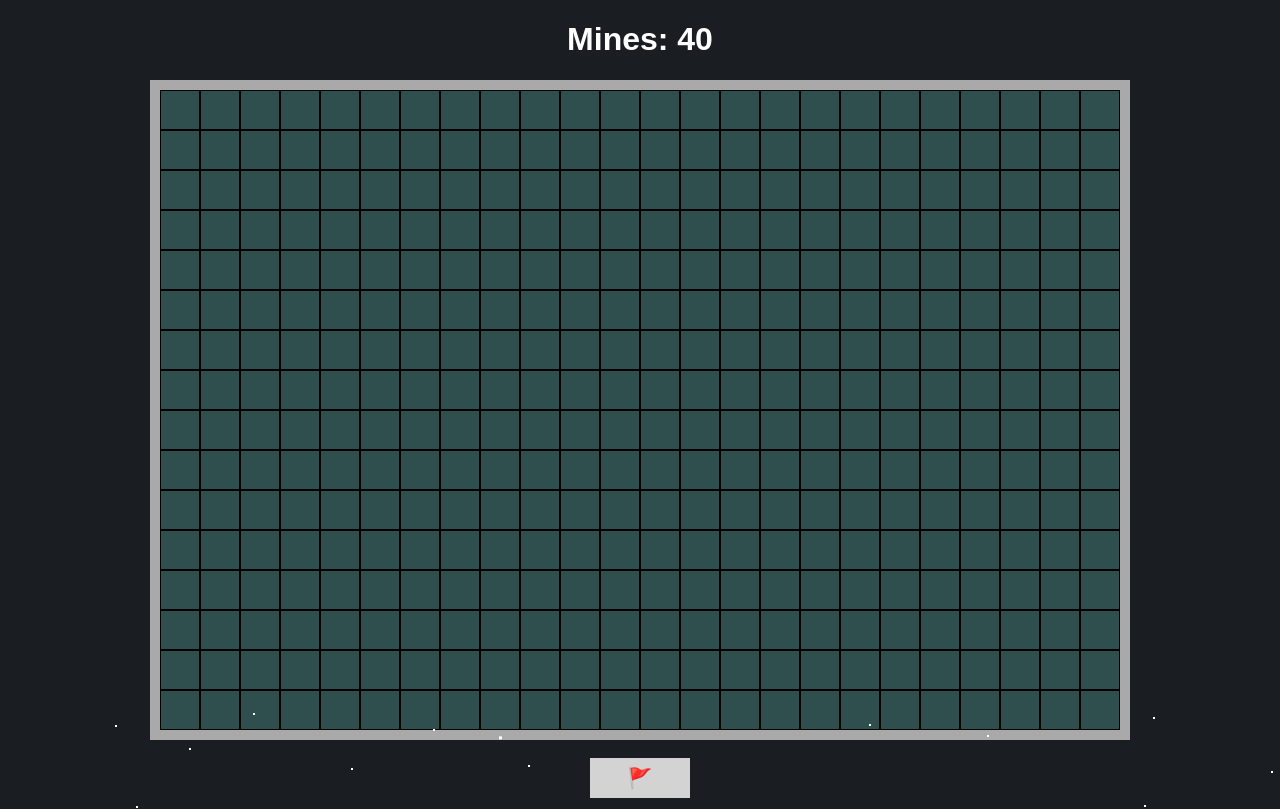
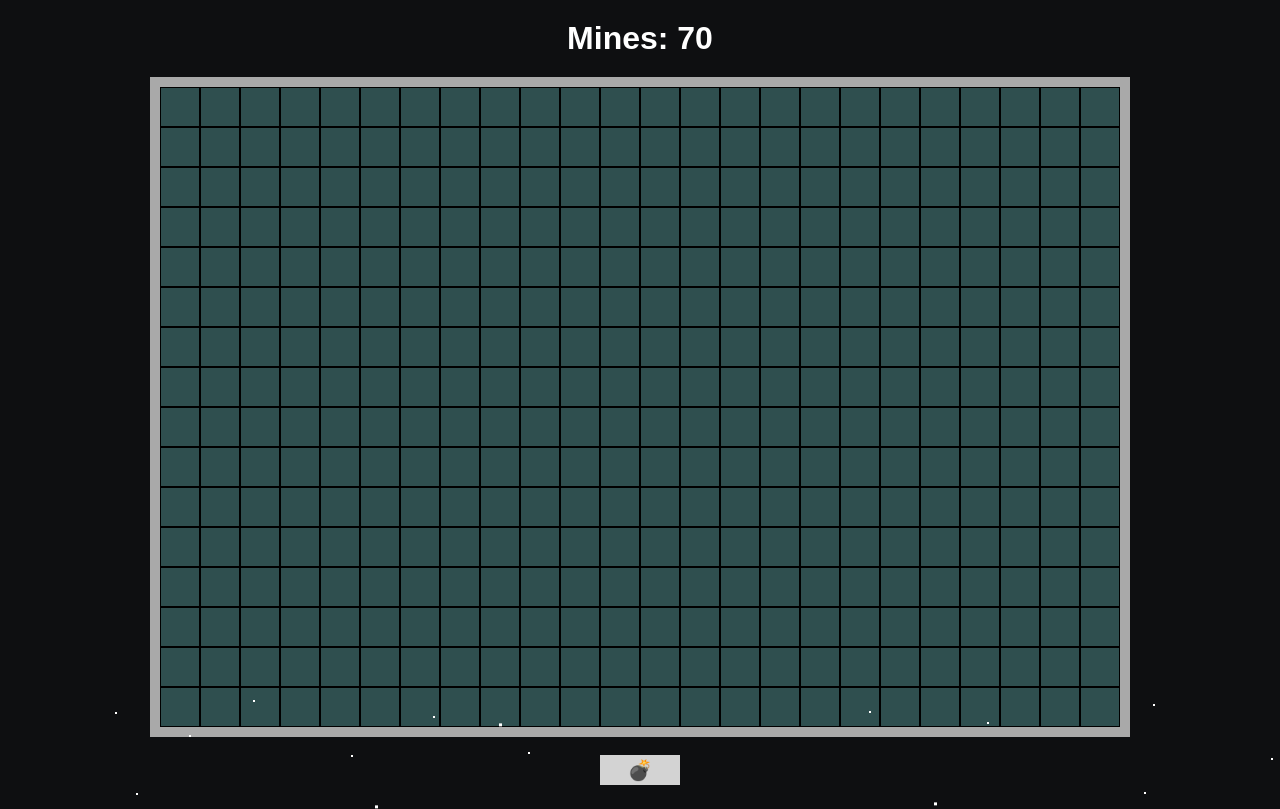
Before and after one commit to miraskab/minesweeper, a plain HTML site: page index.html in a window 1280 px wide. Shown: the top 809 px of the page. Drawn offline with Linux system fonts and the light colour scheme.

Commit message:
fixed html overflow + minor bug fix

```diff
--- a/index.html
+++ b/index.html
@@ -10,13 +10,16 @@
 
     <body>
 
-        <h1>
-            <span id="mines-count" style="color:white">Mines: 0</span>
+        <h1 style="margin: 20px">
+            <div id="menu">
+                <span id="mines-count" style="color:white">Mines: 0</span>
+            </div>
+
         </h1>
 
         <div id="board"></div>
         <br>
-        <button id="flag-button">🚩</button>
+        <button id="flag-button">💣</button>
         <link href='https://fonts.googleapis.com/css?family=Lato:300,400,700' rel='stylesheet' type='text/css'>
         <div id="stars2"></div>
         <div id="stars3"></div>
--- a/minesweeper.css
+++ b/minesweeper.css
@@ -2,9 +2,32 @@ body {
     font-family: Arial, Helvetica, sans-serif;
     font-weight: bold;
     text-align: center;
-    background: #1a1e23;
+    background: #0e0f11;
     margin: 0;
   }
+
+#menu {
+  display: flex;
+  justify-content: center;
+  align-items: center;
+  /* justify-content: space-between; */
+  /* margin-left: 600px; */
+  /* margin-right: 600px; */
+  /* padding: 20px; */
+}
+
+/* #reset {
+  height: 50px;
+  white-space: normal;
+  font-size: 30px;
+  color: white;
+  display: flex;
+  border: 3px solid lightgrey;
+  background-color: darkslategrey;
+  justify-content: center;
+  align-items: center;
+  border-radius: 25%;
+} */
 
 #board {
   user-select: none;
@@ -31,17 +54,19 @@ body {
 }
 
 #board div:hover {
-  filter: brightness(150%);
+  filter: brightness(130%);
 }
 
 #flag-button {
-  width: 100px;
-  height: 40px;
+  width: 80px;
+  height: 30px;
   font-size: 20px;
   background-color: lightgray;
   border: none;
 }
-
+#mines-count{
+  color:white;
+}
 .tile-full {
   color: lightblue;
 }
@@ -55,14 +80,14 @@ body {
   color: whitesmoke;
 }
 
+
 .x1 {
   color: pink;
 }
 
-/* html {
+html {
   height: 100%;
-  background: radial-gradient(ellipse at bottom, #1B2735 0%, #090A0F 100%);
-  overflow: hidden; } */
+  overflow: hidden; }
 
 
 
--- a/minesweeper.js
+++ b/minesweeper.js
@@ -2,7 +2,7 @@ var board = [];
 var rows = 16;
 var columns = 24;
 
-var minesCount = 40;
+var minesCount = 70;
 var victoryCondition = rows * columns - minesCount
 var minesLocations = [];
 var matrixTrue = [];
@@ -105,9 +105,9 @@ function setMines(mines) {
 }
 
 function startGame() {
-    document.getElementById("mines-count").color = "white";
     document.getElementById("mines-count").innerText = "Mines: " + minesCount;
     document.getElementById("flag-button").addEventListener("click", setFlag)
+    document.getElementById("board").addEventListener("contextmenu", (event) => event.preventDefault())
     // setMines()
     // populated with divs
     for (let r = 0; r < rows; r++){
@@ -139,10 +139,13 @@ function setFlag() {
     if(flagEnabled) {
         flagEnabled = false;
         document.getElementById("flag-button").style.backgroundColor = "lightgray";
+        document.getElementById('flag-button').innerText = "💣"
     }
     else {
         flagEnabled = true;
         document.getElementById('flag-button').style.backgroundColor = "darkgray"
+        document.getElementById('flag-button').innerText = "🚩"
+
     }
 }
 
@@ -169,7 +172,7 @@ function clickTile() {
 
     }
     else {
-        // return
+        // Reveeal all cells on a previously discovered cell if all mines have been marked
         let coords = tile.id.split("-");
         let r = parseInt(coords[0]);
         let c = parseInt(coords[1]);
@@ -177,20 +180,20 @@ function clickTile() {
     }
     console.log(tilesClicked);
     console.log(minesCount);
+
     // victory condition
     if(tilesClicked === victoryCondition) {
         document.getElementById("mines-count").innerText = "Cleared";
         gameOver = true;
+        revealMines();
     }
 }
 
 // invoked if the cell has not been pressed previously
 function checkMine(r, c) {
-    if (board[r][c].classList.contains("tile-clicked")) return;
-
-    // console.log(board[r][c].id)
+    if (board[r][c].classList.contains("tile-clicked") || board[r][c].innerText == "🚩") return;
     if (minesLocations.includes(board[r][c].id)) {
-        alert("GAME OVER");
+        document.getElementById("mines-count").innerText = "GAME OVER";
         gameOver = true;
         revealMines();
         return;
@@ -199,9 +202,8 @@ function checkMine(r, c) {
     board[r][c].classList.add("tile-clicked");
     tilesClicked += 1;
 
-    let value = matrixTrue[r][c];
     // console.log(r, c)
-    if(value > 0) {
+    if(matrixTrue[r][c] > 0) {
         board[r][c].innerText = matrixTrue[r][c].toString();
         // board[r][c].classList.add("x" + matrixTrue[r][c].toString())
     }
@@ -219,8 +221,6 @@ function revealCells(r, c){
     let minesCurrent = 0;
 
     for(let i = 0; i < neighbors.length; i++){
-        // let nr = neighbors[i][0];
-        // let nc = neighbors[i][1];
         let temp = board[neighbors[i][0]][neighbors[i][1]];
         if(temp.innerText == "🚩") minesCurrent += 1;
     }
@@ -296,7 +296,7 @@ function revealMines() {
             let tile = board[r][c]
             if(minesLocations.includes(tile.id)) {
                 tile.innerText = "💣"
-                tile.style.backgroundColor = "red"
+                // tile.style.backgroundColor = "red"
 
             }
         }
```
